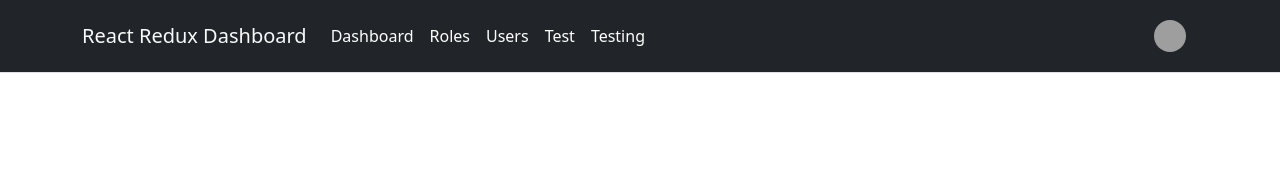
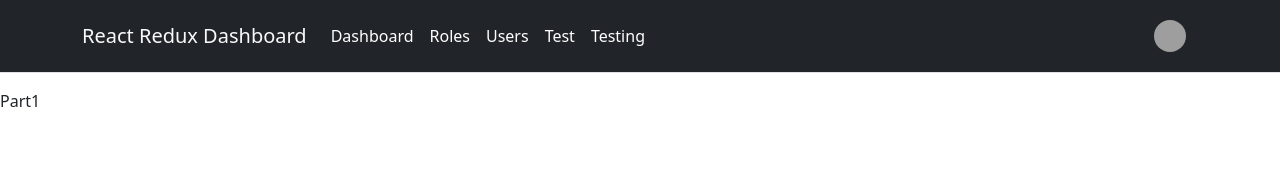
Before and after one commit to vinothsmart/react-redux-dashboard, a React (Create React App) app: page /jsprepare/Part1 in a window 1280 px wide. Shown: the top 179 px of the page. Built offline with nearby package versions, Linux system fonts and the light colour scheme; grey boxes are pictures that could not be loaded.

Commit message:
map func

```diff
--- a/src/components/AppRouter.js
+++ b/src/components/AppRouter.js
@@ -19,7 +19,7 @@ import ImperativeHandleHook from "./pages/Hooks/ImperativeHandleHook/ImperativeH
 import ContextHook from "./pages/Hooks/ContextHook/ContextHook";
 import MemoHook from "./pages/Hooks/MemoHook";
 import CallbackHook from "./pages/Hooks/CallBackHook/CallbackHook";
-import Prepare from "./pages/Prepare";
+import Part1 from "./pages/JsPepare/Prepare";
 
 const AppRouter = () => {
   return (
@@ -45,7 +45,7 @@ const AppRouter = () => {
       <Route exact path="/hooks/useMemo" component={MemoHook} />
       <Route exact path="/hooks/useCallback" component={CallbackHook} />
       <Route exact path="/jsc/basic" component={Basic} />
-      <Route exact path="/jsprepare/" component={Prepare} />
+      <Route exact path="/jsprepare/Part1" component={Part1} />
     </Switch>
   );
 };
--- a/src/components/pages/Prepare.js
+++ b/src/components/pages/JsPepare/Prepare.js
@@ -1,4 +1,4 @@
-const Prepare = () => {
+const Part1 = () => {
   // Map
   // Filter
   let a = [1, 2, 3, 4];
@@ -8,7 +8,7 @@ const Prepare = () => {
     console.log(index);
     console.log("----------");
   });
-  return <div>Prepare</div>;
+  return <div>Part1</div>;
 };
 
-export default Prepare;
+export default Part1;
```
